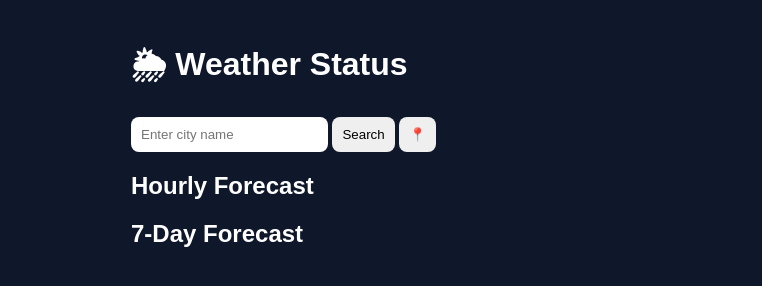
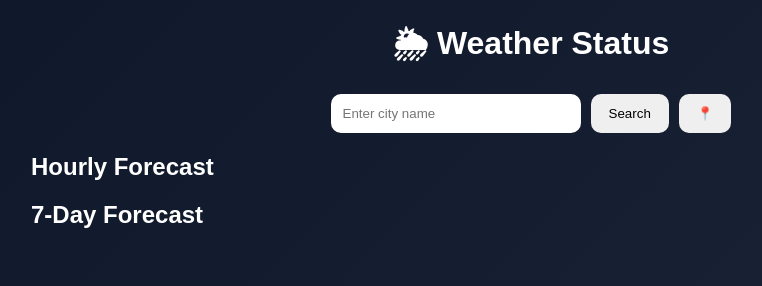
Before and after one commit to Mahin98250/Weather-Status, a plain HTML site: page index.html in a window 1280 px wide. Shown: the whole page, without its empty margins (109-871 px from the left). Drawn offline with Linux system fonts and the light colour scheme.

Commit message:
Update style.css

```diff
--- a/style.css
+++ b/style.css
@@ -1 +1,86 @@
-body{font-family:Arial,sans-serif;background:#0f172a;color:white;margin:0;padding:20px}.container{max-width:800px;margin:auto}.search{display:flex;gap:10px}input,button{padding:10px;border-radius:8px;border:none}button{cursor:pointer}.card{background:#1e293b;padding:15px;border-radius:12px;margin-top:15px}
+*{
+    margin:0;
+    padding:0;
+    box-sizing:border-box;
+}
+
+body{
+    font-family:Arial, sans-serif;
+    background:linear-gradient(135deg,#0f172a,#1e293b);
+    color:white;
+    min-height:100vh;
+    padding:20px;
+}
+
+.container{
+    max-width:1000px;
+    margin:auto;
+}
+
+h1{
+    text-align:center;
+    margin-bottom:20px;
+}
+
+.search-box{
+    display:flex;
+    gap:10px;
+    justify-content:center;
+    margin-bottom:20px;
+    flex-wrap:wrap;
+}
+
+input{
+    padding:12px;
+    width:250px;
+    border:none;
+    border-radius:10px;
+}
+
+button{
+    padding:12px 18px;
+    border:none;
+    border-radius:10px;
+    cursor:pointer;
+}
+
+.card{
+    background:rgba(255,255,255,0.1);
+    backdrop-filter:blur(12px);
+    border-radius:15px;
+    padding:20px;
+    margin-top:15px;
+}
+
+.hourly{
+    display:flex;
+    overflow-x:auto;
+    gap:10px;
+    padding:10px 0;
+}
+
+.hour-card{
+    min-width:100px;
+    background:rgba(255,255,255,0.1);
+    padding:15px;
+    border-radius:12px;
+    text-align:center;
+}
+
+.day-card{
+    display:flex;
+    justify-content:space-between;
+    background:rgba(255,255,255,0.1);
+    margin-top:10px;
+    padding:15px;
+    border-radius:12px;
+}
+
+.temp{
+    font-size:48px;
+    font-weight:bold;
+}
+
+.weather-icon{
+    font-size:60px;
+}
```
